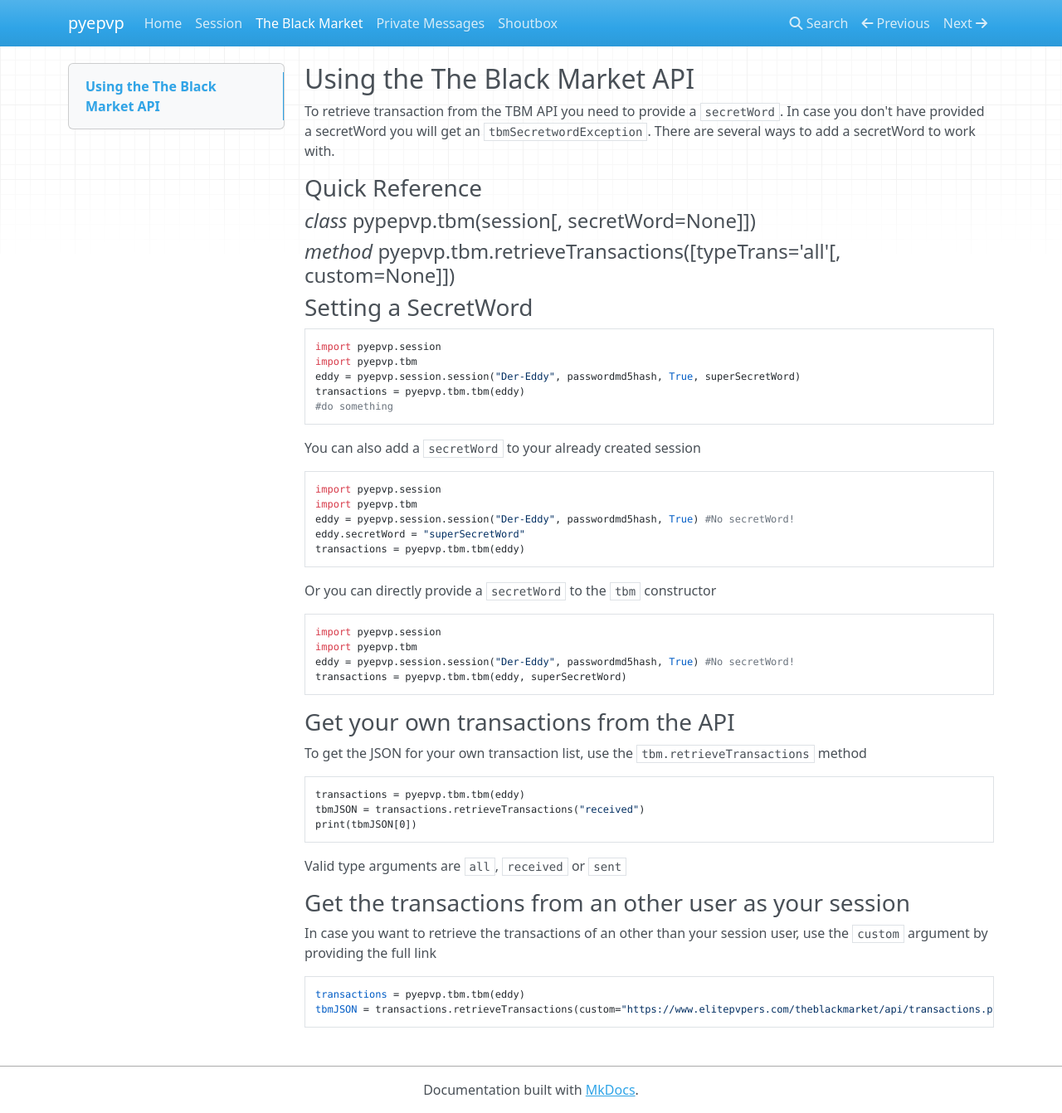
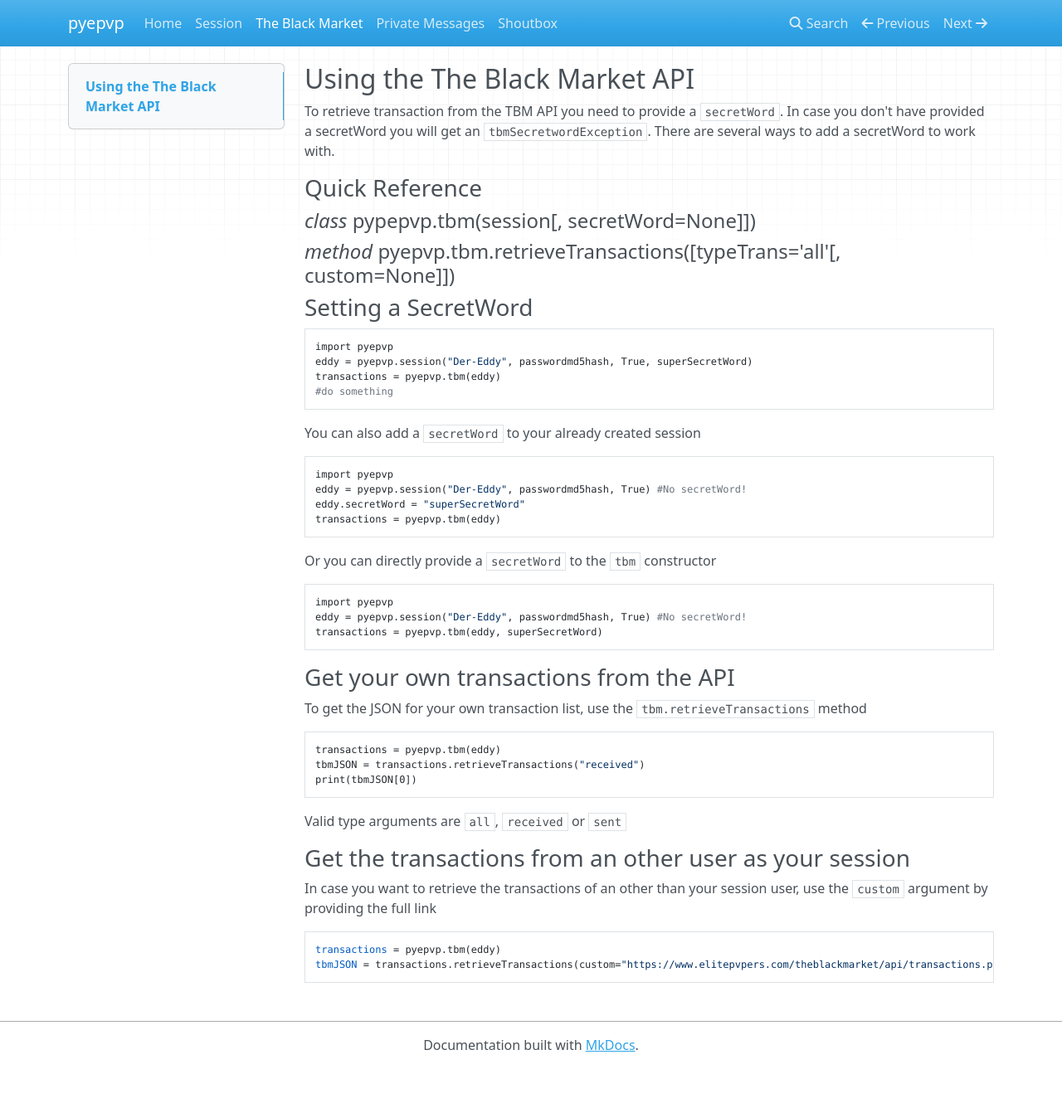
Before and after one commit to Der-Eddy/pyepvp, an MkDocs documentation site: the page built from docs/tbm.md, in a window 1280 px wide and 1342 px high. Shown: the whole window at 83% size. Built offline with MkDocs 1.6.1, drawn with Linux system fonts in a browser that asks for light colours; nearby versions of some CDN libraries; old or Windows-style settings are respelled for this version of MkDocs.

Commit message:
Spring Cleaning #3, updated Docs and README.md, updated to new cfscrape version, moved shoutbox.send function to a static method

```diff
--- a/docs/tbm.md
+++ b/docs/tbm.md
@@ -9,32 +9,29 @@ There are several ways to add a secretWord to work with.
 
 ### Setting a SecretWord
 
-    import pyepvp.session
-    import pyepvp.tbm
-    eddy = pyepvp.session.session("Der-Eddy", passwordmd5hash, True, superSecretWord)
-    transactions = pyepvp.tbm.tbm(eddy)
+    import pyepvp
+    eddy = pyepvp.session("Der-Eddy", passwordmd5hash, True, superSecretWord)
+    transactions = pyepvp.tbm(eddy)
     #do something
 
 You can also add a `secretWord` to your already created session
 
-    import pyepvp.session
-    import pyepvp.tbm
-    eddy = pyepvp.session.session("Der-Eddy", passwordmd5hash, True) #No secretWord!
+    import pyepvp
+    eddy = pyepvp.session("Der-Eddy", passwordmd5hash, True) #No secretWord!
     eddy.secretWord = "superSecretWord"
-    transactions = pyepvp.tbm.tbm(eddy)
+    transactions = pyepvp.tbm(eddy)
 
 Or you can directly provide a `secretWord` to the `tbm` constructor
 
-    import pyepvp.session
-    import pyepvp.tbm
-    eddy = pyepvp.session.session("Der-Eddy", passwordmd5hash, True) #No secretWord!
-    transactions = pyepvp.tbm.tbm(eddy, superSecretWord)
+    import pyepvp
+    eddy = pyepvp.session("Der-Eddy", passwordmd5hash, True) #No secretWord!
+    transactions = pyepvp.tbm(eddy, superSecretWord)
 
 ### Get your own transactions from the API
 
 To get the JSON for your own transaction list, use the `tbm.retrieveTransactions` method
 
-    transactions = pyepvp.tbm.tbm(eddy)
+    transactions = pyepvp.tbm(eddy)
     tbmJSON = transactions.retrieveTransactions("received")
     print(tbmJSON[0])
 
@@ -44,5 +41,5 @@ Valid type arguments are `all`, `received` or `sent`
 
 In case you want to retrieve the transactions of an other than your session user, use the `custom` argument by providing the full link
 
-    transactions = pyepvp.tbm.tbm(eddy)
+    transactions = pyepvp.tbm(eddy)
     tbmJSON = transactions.retrieveTransactions(custom="https://www.elitepvpers.com/theblackmarket/api/transactions.php?u=984054&type=all&secretword=secretword")
--- a/test.py
+++ b/test.py
@@ -27,9 +27,9 @@ print(forumList.getByName('e*pvp News'))
 print(forumList.isIn(('205', 'e*pvp News')))
 
 print('--------------')
-shoutbox = pyepvp.shoutbox(eddy)
+sb = pyepvp.shoutbox(eddy)
 #print(shoutbox.messages[1])
-for i in shoutbox.messages:
+for i in sb.messages:
     safeprint((i['username'] + ' (' + i['usercolor'] + '): ' + i['message']).encode('utf-8'))
 print('--------------')
 #pyepvp.shoutbox.send(eddy, 'Ich bin ein Böt')
```
Also changed, not shown: README.md (+4 -3 lines), docs/index.md (+22 -2 lines), docs/pms.md (+2 -2 lines), docs/session.md (+10 -5 lines), docs/shoutbox.md (+5 -5 lines), 3 other files.
